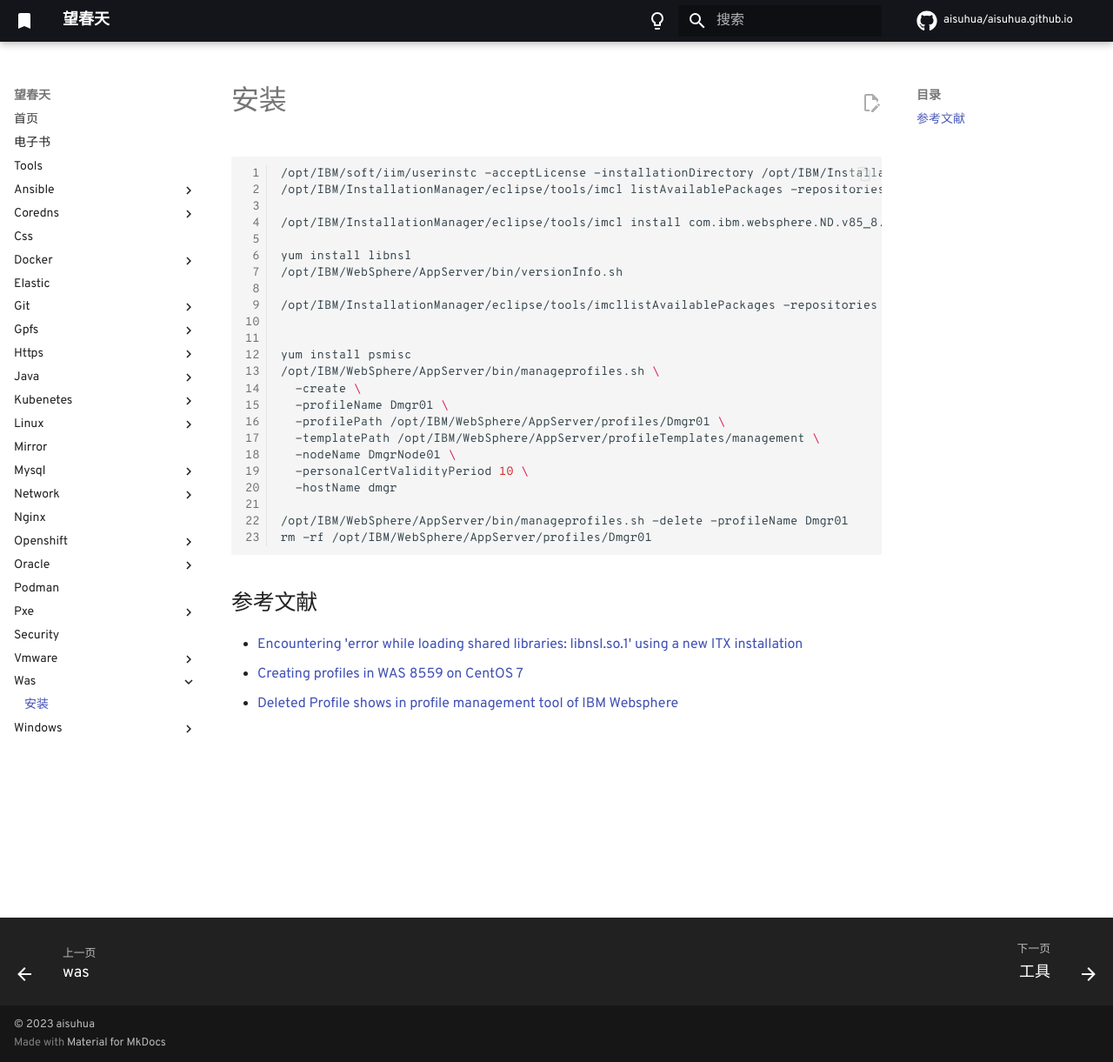
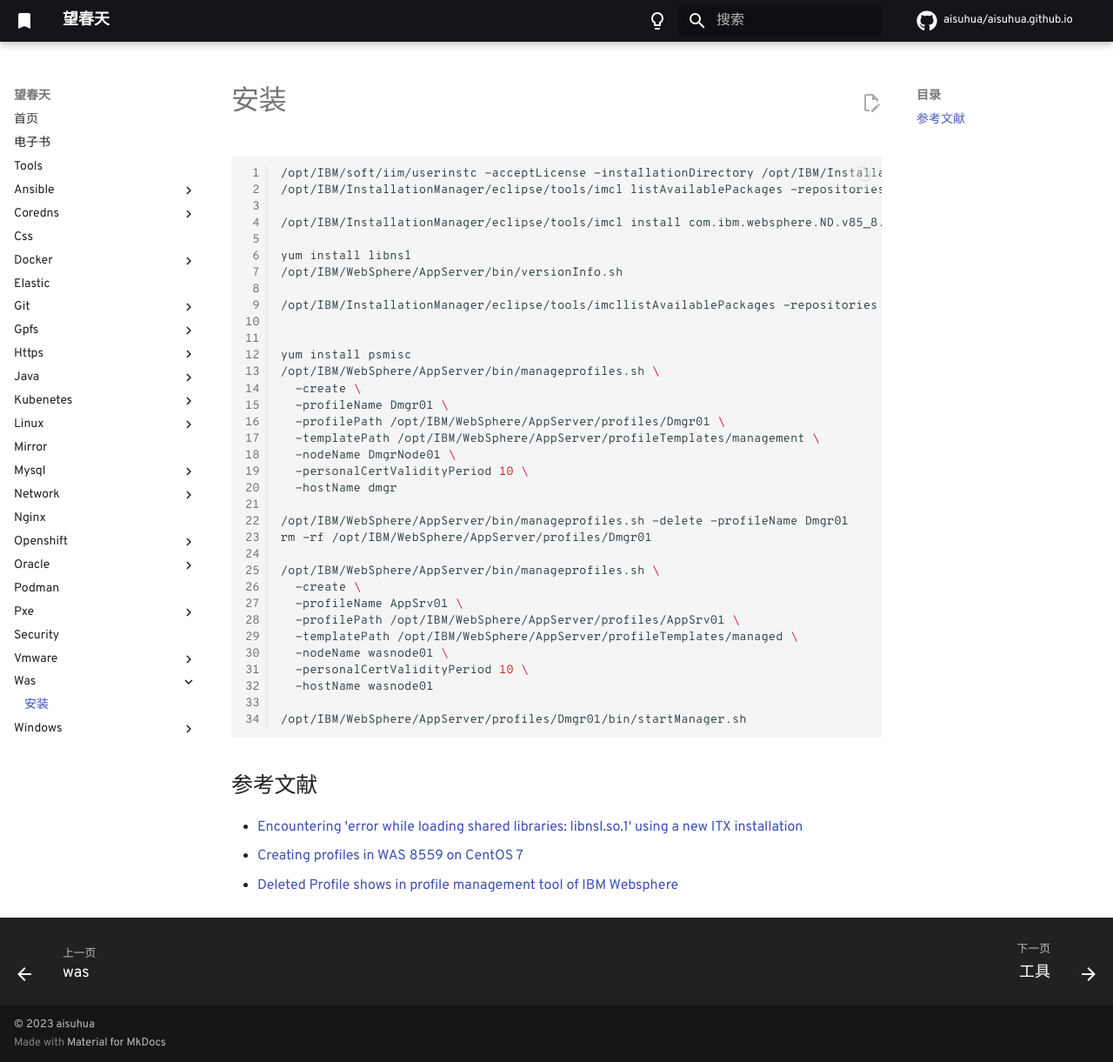
Before and after one commit to aisuhua/aisuhua.github.io, an MkDocs documentation site: the page built from docs/was/install.md, in a window 1280 px wide and 1221 px high. Shown: the whole window at 87% size. Built offline with MkDocs 1.6.1 and Material for MkDocs 9.7.7, drawn with Linux system fonts in a browser that asks for light colours; comment, search, counter and statistics services are not loaded.

Commit message:
install.md

````diff
--- a/docs/was/install.md
+++ b/docs/was/install.md
@@ -24,6 +24,17 @@
 
 /opt/IBM/WebSphere/AppServer/bin/manageprofiles.sh -delete -profileName Dmgr01
 rm -rf /opt/IBM/WebSphere/AppServer/profiles/Dmgr01
+
+/opt/IBM/WebSphere/AppServer/bin/manageprofiles.sh \
+  -create \
+  -profileName AppSrv01 \
+  -profilePath /opt/IBM/WebSphere/AppServer/profiles/AppSrv01 \
+  -templatePath /opt/IBM/WebSphere/AppServer/profileTemplates/managed \
+  -nodeName wasnode01 \
+  -personalCertValidityPeriod 10 \
+  -hostName wasnode01
+
+/opt/IBM/WebSphere/AppServer/profiles/Dmgr01/bin/startManager.sh
 ```
 
 ## 参考文献
````
